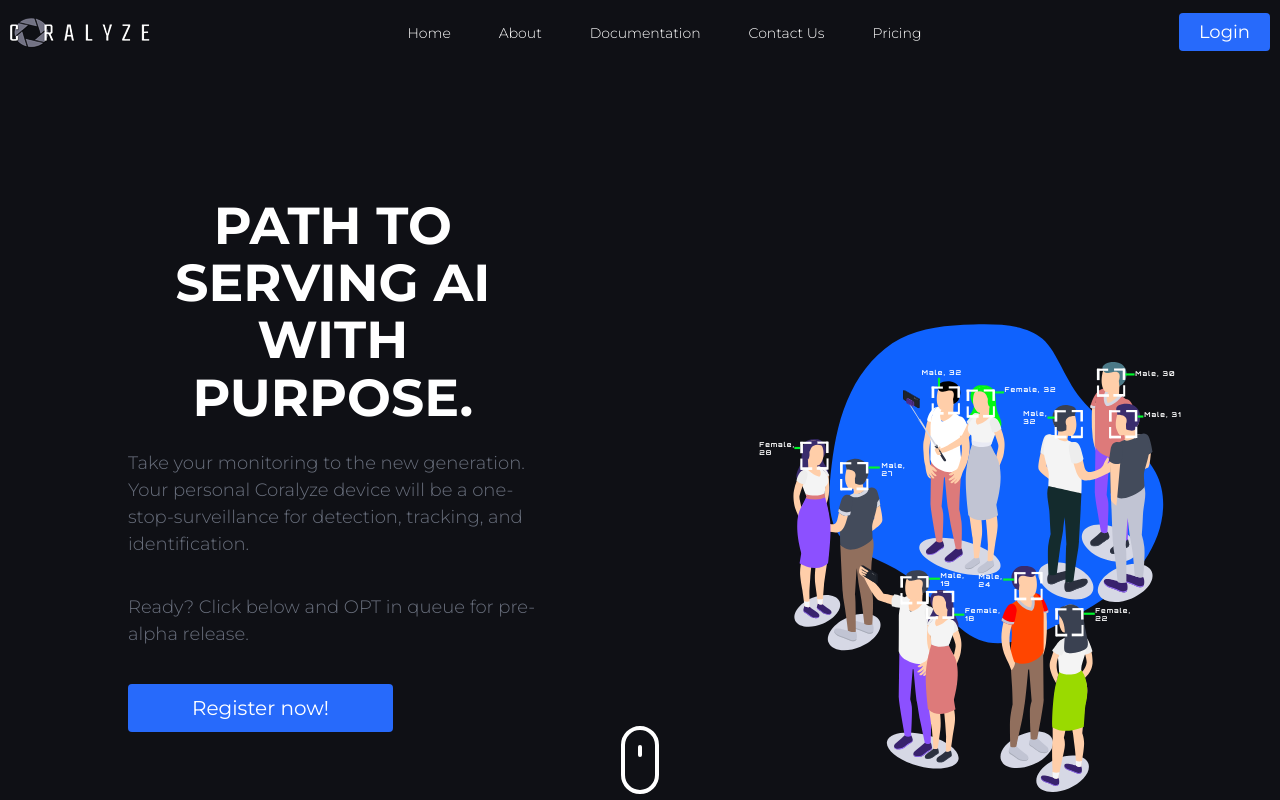
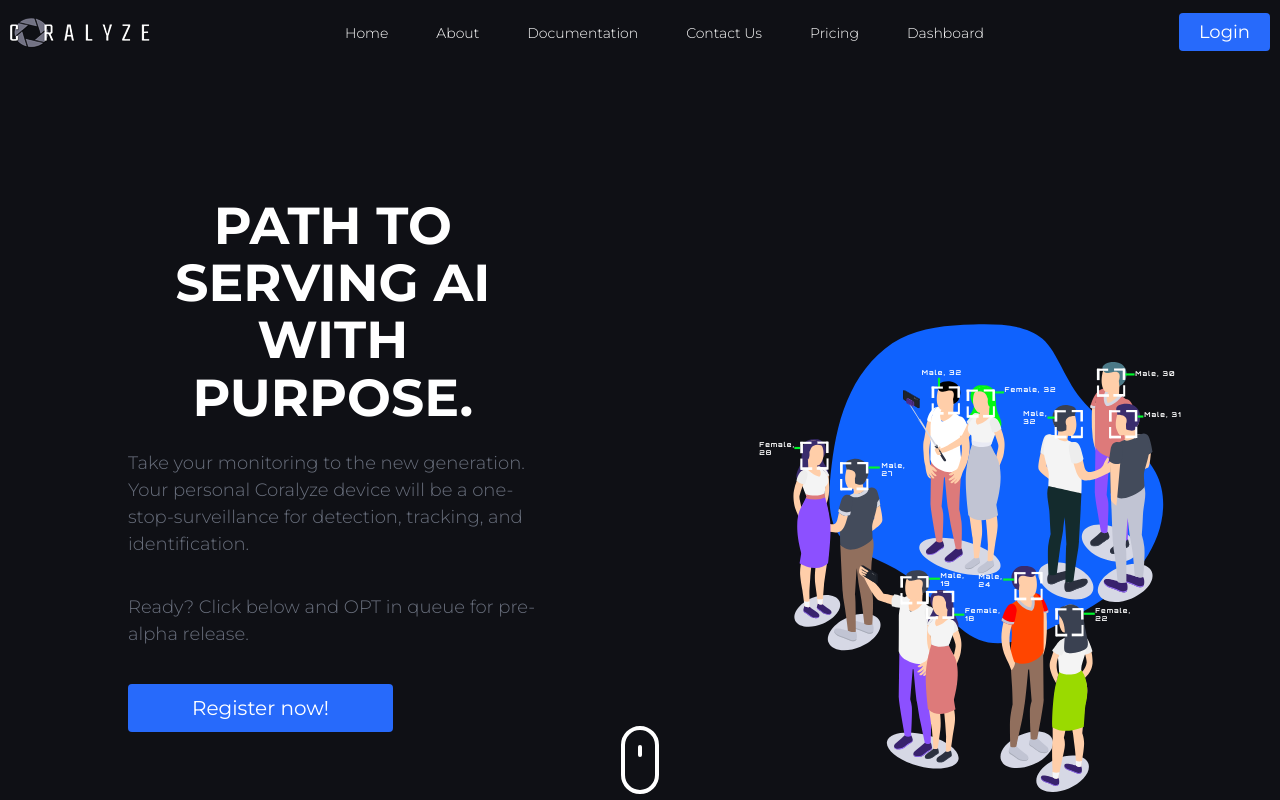
Before and after one commit to Chauster/Coralyze-Frontend, a React (Create React App) app: page / in a window 1280 px wide. Shown: the top 800 px of the page. Built offline with nearby package versions, Linux system fonts and the light colour scheme.

Commit message:
minor update
added temp dashboard for navbar

```diff
--- a/src/components/Navbar.js
+++ b/src/components/Navbar.js
@@ -94,6 +94,7 @@
           <NavLink to="/documentation">Documentation</NavLink>
           <NavLink to="/contact">Contact Us</NavLink>
           <NavLink to="/pricing">Pricing</NavLink>
+          <NavLink to="/dashboard">Dashboard</NavLink>
         </Nav>
         <ButtonContainer>
           <Link to="/login">
```
